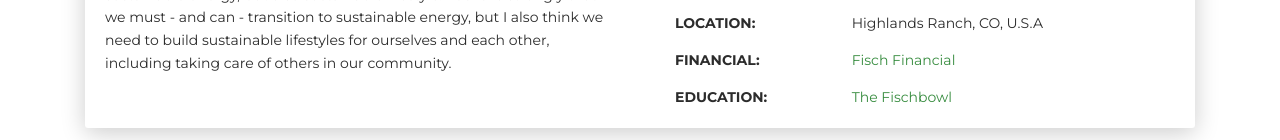
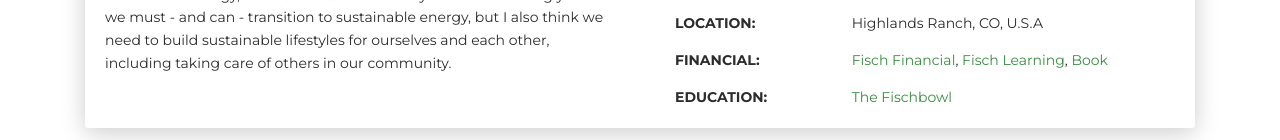
Before and after one commit to karlfisch/karlfisch.github.io, a plain HTML site: page resume/index.html in a window 1280 px wide. Shown: the part 751-891 px from the top of the page. Drawn offline with Linux system fonts and the light colour scheme.

Commit message:
Update to include fischlearning and book

```diff
--- a/resume/index.html
+++ b/resume/index.html
@@ -78,7 +78,7 @@
             </div>
             <div class="row mt-3">
               <div class="col-sm-4"><strong class="text-uppercase">Financial:</strong></div>
-              <div class="col-sm-8"><a href="https://fischfinancial.org/" target="_blank">Fisch Financial</a></div>
+              <div class="col-sm-8"><a href="https://fischfinancial.org/" target="_blank">Fisch Financial</a>, <a href="https://fischlearning.com/" target="_blank">Fisch Learning</a>, <a href="https://fischlearning.com/tldr/" target="_blank">Book</a></div>
             </div>
             <div class="row mt-3">
               <div class="col-sm-4"><strong class="text-uppercase">Education:</strong></div>
```
